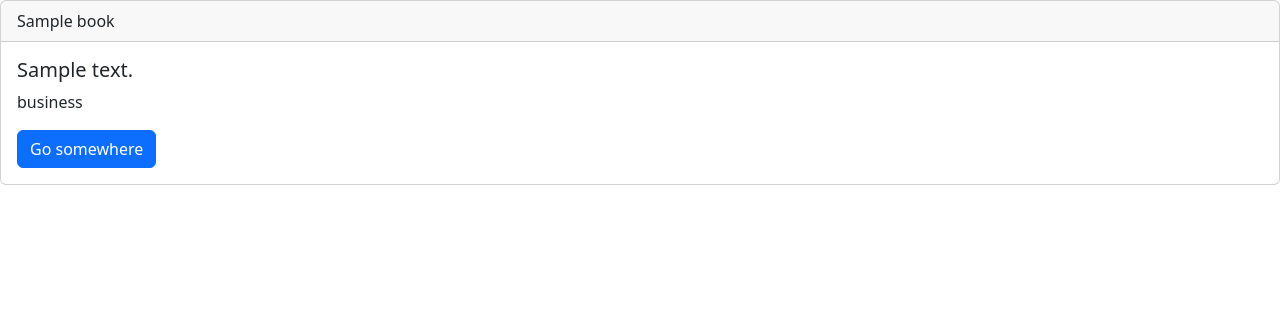
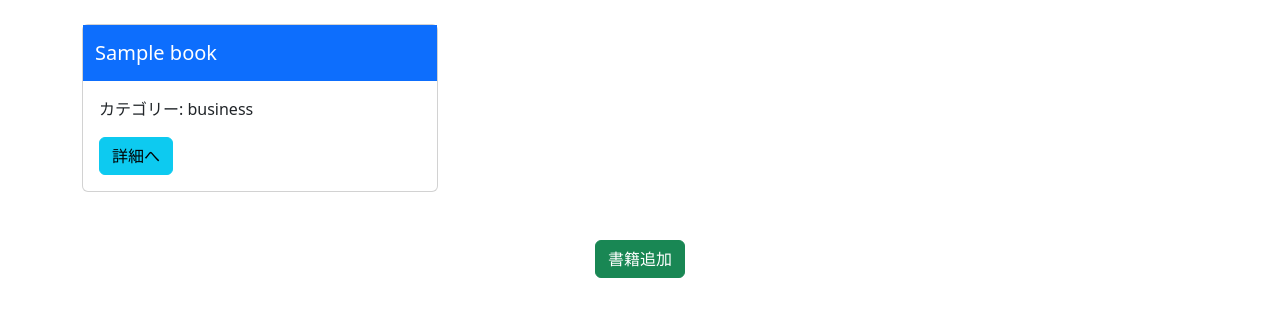
Before and after one commit to FujiiHirokl/Django_book, a Django app: page /book/ in a window 1280 px wide. Shown: the top 317 px of the page. Run offline with Django 4.2, Linux system fonts and the light colour scheme; tables that the repository leaves empty hold one stand-in row (values such as "Sample post").

Commit message:
レイアウト調節

```diff
--- a/book/templates/book/book_list.html
+++ b/book/templates/book/book_list.html
@@ -1,18 +1,26 @@
 {% extends "base.html" %}
-{%block title%}書籍一覧{%endblock%}
-{%block content%}
-
-{% for item in object_list %}
-    <div class="card">
-        <div class="card-header">
-            {{ item.title }}
+{% block title %}書籍一覧{% endblock %}
+{% block content %}
+<div class="container mt-4">
+  <div class="row">
+    {% for item in object_list %}
+      <div class="col-md-4 mb-4">
+        <div class="card h-100">
+          <nav class="navbar bg-primary">
+            <div class="container-fluid">
+              <span class="navbar-brand text-white">{{ item.title }}</span>
+            </div>
+          </nav>
+          <div class="card-body">
+            <p class="card-text">カテゴリー: {{ item.category }}</p>
+            <a href="{% url 'book-detail' item.pk %}" class="btn btn-info">詳細へ</a>
+          </div>
         </div>
-        <div class="card-body">
-          <h5 class="card-title">{{ item.text }}</h5>
-          <p class="card-text">{{ item.category }}</p>
-          <a href="#" class="btn btn-primary">Go somewhere</a>
-        </div>
-    </div>
+      </div>
     {% endfor %}
-
-{%endblock content%}
+  </div>
+  <div class="text-center mt-4">
+    <a href="{% url 'list-book' %}" class="btn btn-success">書籍追加</a>
+  </div>
+</div>
+{% endblock content %}
--- a/book/urls.py
+++ b/book/urls.py
@@ -6,5 +6,5 @@ urlpatterns = [
     path('book/<int:pk>/detail/', views.DetailBookView.as_view(), name='book-detail'),
     path('book/create/', views.CreateBookView.as_view(),name='list-book'),
     path('book/<int:pk>/delete/', views.DeleteBookView.as_view(), name='book-delete'),
-    path('book/<int:pk>/update/', views.DeleteBookView.as_view(), name='book-update'),
+    path('book/<int:pk>/update/', views.UpdateBookView.as_view(), name='book-update'),
 ]
--- a/book/views.py
+++ b/book/views.py
@@ -22,7 +22,6 @@ class CreateBookView(CreateView):
 class DeleteBookView(DeleteView):
     template_name = ('book/book_confirm_delete.html')
     model = Book
-    success_url = reverse_lazy('list-book')
 
 class UpdateBookView(UpdateView):
     template_name = ('book/book_update.html')
```
Also changed, not shown: book/templates/book/book_confirm_delete.html (+18 -4 lines), book/templates/book/book_create.html (+18 -4 lines), book/templates/book/book_detail.html (+15 -17 lines), book/templates/book/book_update.html (+18 -4 lines).
